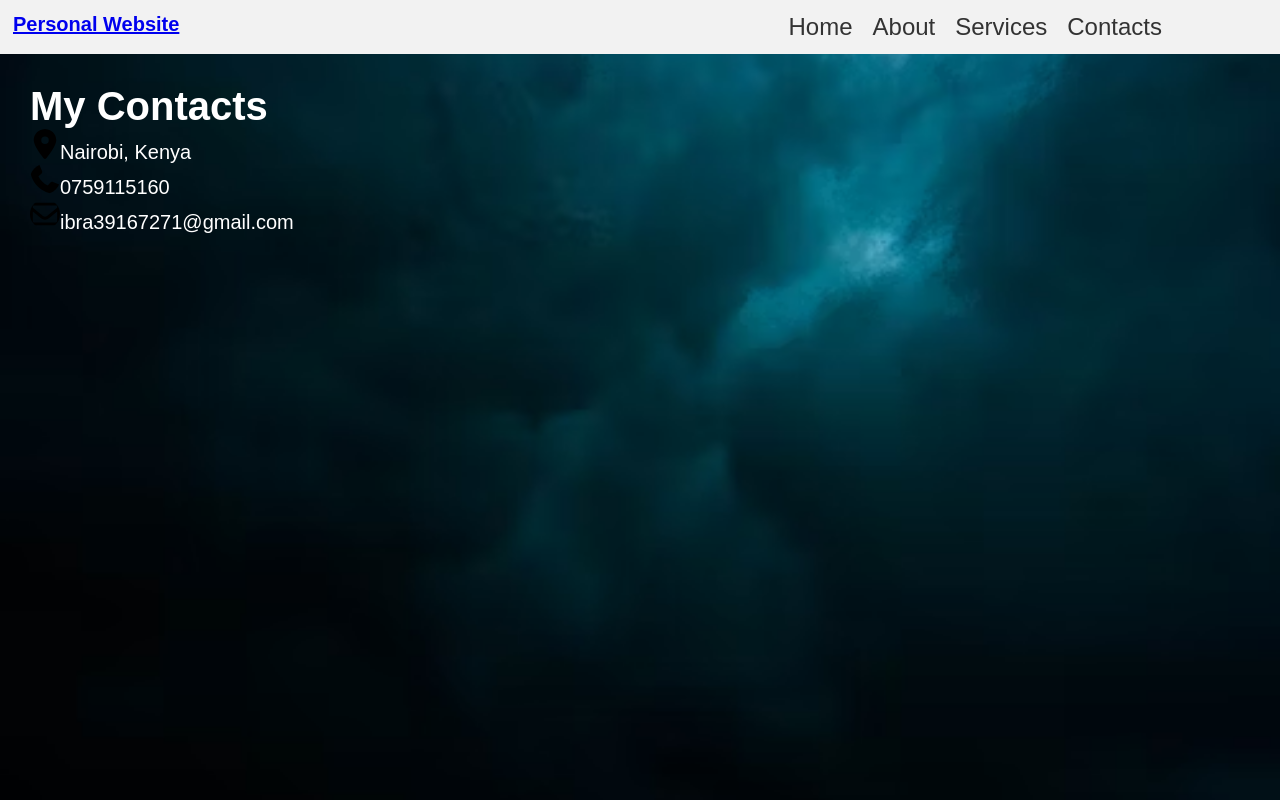
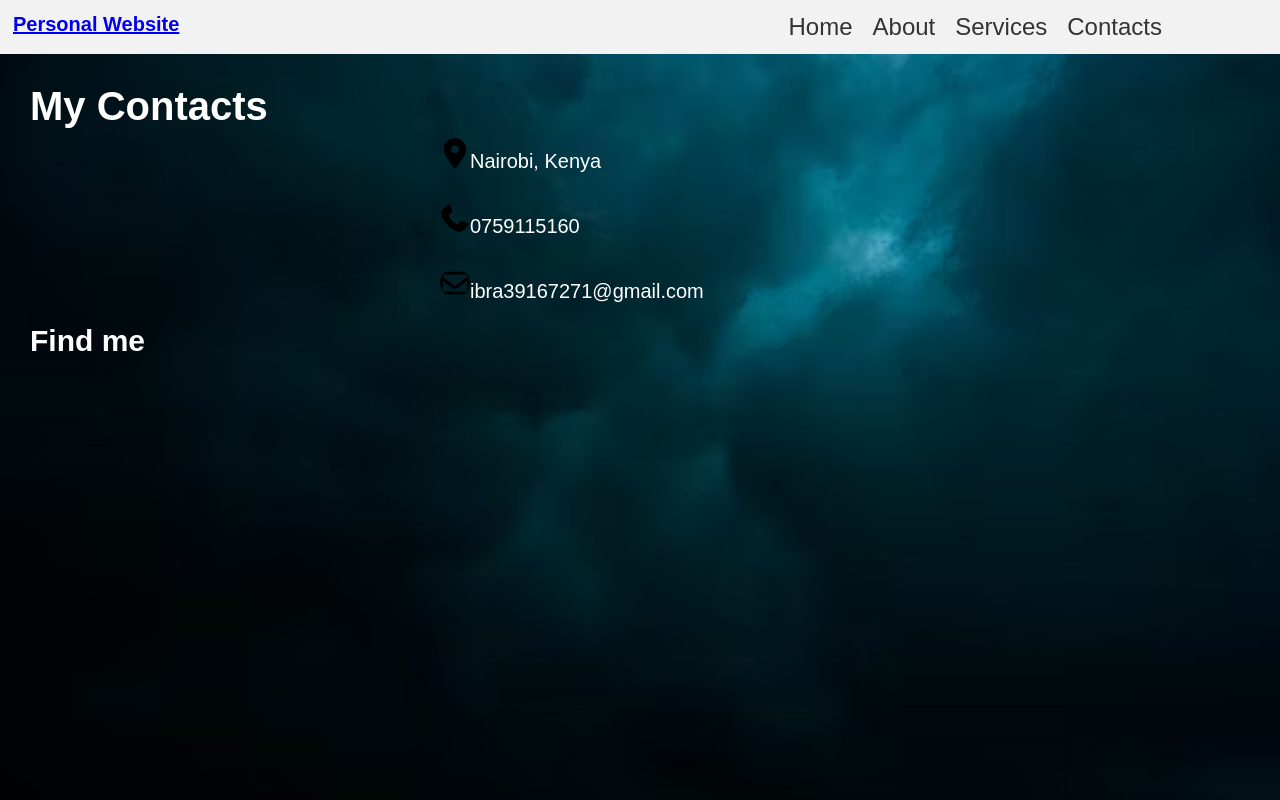
Before and after one commit to ibrahimmohamed3/Personal-Website, a plain HTML site: page contacts.html in a window 1280 px wide. Drawn offline with Linux system fonts and the light colour scheme.

Commit message:
add changes

```diff
--- a/contacts.html
+++ b/contacts.html
@@ -28,8 +28,12 @@
             <div><img src="images/location.svg" height="30px" width="30px">Nairobi, Kenya</div>
             <div><img src="images/phone-solid.svg" height="30px" width="30px">0759115160</div>
             <div><img src="images/email.svg" height="30px" width="30px">ibra39167271@gmail.com</div>
+        </div>
+     </div>
+     <div class="contact-me">
+        <h2>Find me</h2>
 
-        </div>
+
      </div>
      </div>
 
--- a/style.css
+++ b/style.css
@@ -128,3 +128,15 @@ img{
     padding: 20px;
     font-size: 20px;
 }
+.contact-section{
+        width: 100%;
+        display: flex;
+        justify-content: center;
+        align-items: center;
+}
+.contact-info{
+    min-width: 500px;
+    line-height: 65px;
+    padding-left: 50px;
+
+}
```
Also changed, not shown: services.html (+1 -1 lines).
